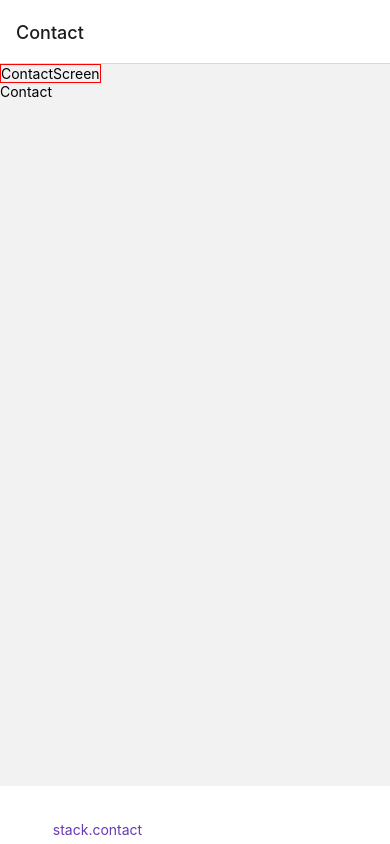
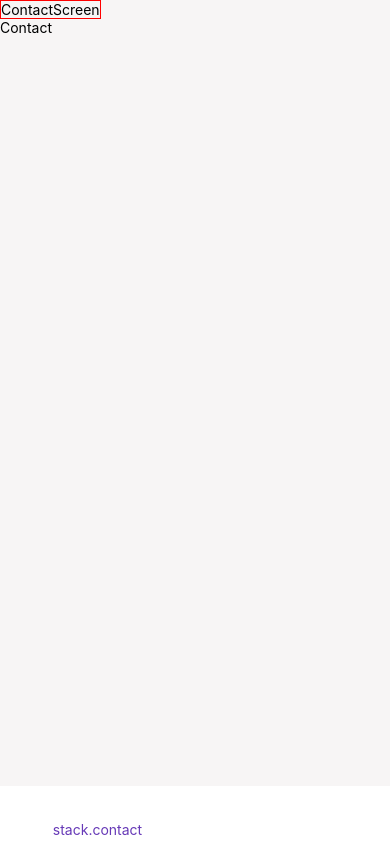
Before and after one commit to toanho1104/toanho-portfolio-app, a React Native app: screen /Contact in a window 390 px wide. Built offline with nearby package versions, Linux system fonts and the light colour scheme; some icons are missing.

Commit message:
custom default layout

```diff
--- a/src/components/bottomTabBar/index.tsx
+++ b/src/components/bottomTabBar/index.tsx
@@ -1,6 +1,5 @@
 // import Icon from '@components/icon';
 import Icon from '@components/icon';
-import {LottieImage} from '@components/lottie';
 import {
   BottomTabDescriptorMap,
   BottomTabNavigationEventMap,
@@ -90,11 +89,6 @@ export const CustomTabBar = ({
               onPress={onPress}
               onLongPress={onLongPress}
               style={styles.innerItem}>
-              {/* {
-                  BOTTOM_TAB_BAR_DATA[label as keyof TBottomStackParamList][
-                    isFocused as any
-                  ]
-                } */}
               <Icon
                 name={
                   BOTTOM_TAB_BAR_DATA[label as keyof TBottomStackParamList]
--- /dev/null
+++ b/src/components/layout/defaultLayout.tsx
@@ -0,0 +1,38 @@
+import {useTheme} from '@hooks/useTheme';
+import Animated from 'react-native-reanimated';
+
+import React, {useCallback, useMemo} from 'react';
+
+import {SafeAreaView, StatusBar, StyleSheet, View} from 'react-native';
+
+interface IProps {
+  children: React.ReactNode;
+}
+
+export const DefaultLayout = ({children}: IProps) => {
+  const {colors, themeMode} = useTheme();
+
+  const checkBarStyle = useMemo(() => {
+    return themeMode === 'dark' ? 'light-content' : 'dark-content';
+  }, [themeMode]);
+  return (
+    <View
+      style={StyleSheet.flatten([
+        styles.container,
+        {backgroundColor: colors.BACKGROUND_PRIMARY},
+      ])}>
+      <StatusBar
+        backgroundColor={colors.BACKGROUND_PRIMARY}
+        barStyle={checkBarStyle}
+      />
+
+      <SafeAreaView />
+      {children}
+    </View>
+  );
+};
+const styles = StyleSheet.create({
+  container: {
+    flex: 1,
+  },
+});
--- a/src/hooks/useCheck.ts
+++ b/src/hooks/useCheck.ts
@@ -2,7 +2,6 @@ import {Platform} from 'react-native';
 
 export const useCheck = () => {
   const isIosPlatform = () => {
-    console.log('check platform');
     return Platform.OS === 'ios';
   };
 
--- a/src/hooks/useTheme.tsx
+++ b/src/hooks/useTheme.tsx
@@ -60,10 +60,12 @@ type IThemeContext = {
 const LightTheme: TColor = {
   PRIMARY: '#000000',
   PRIMARY_DARK: '#111111',
+  BACKGROUND_PRIMARY: '#f7f5f5',
 };
 const DarkTheme: TColor = {
   PRIMARY: '#9847',
   PRIMARY_DARK: '#111111',
+  BACKGROUND_PRIMARY: '#242222',
 };
 
 export const useTheme = () => {
--- a/src/stacks/Bottomtab/index.tsx
+++ b/src/stacks/Bottomtab/index.tsx
@@ -11,7 +11,9 @@ const Tab = createBottomTabNavigator<TBottomStackParamList>();
 
 export const BottomStack = () => {
   return (
-    <Tab.Navigator tabBar={props => <CustomTabBar {...props} />}>
+    <Tab.Navigator
+      tabBar={props => <CustomTabBar {...props} />}
+      screenOptions={{headerShown: false}}>
       <Tab.Screen name="Contact" component={ContactScreen} />
       <Tab.Screen name="Skill" component={SkillScreen} />
     </Tab.Navigator>
--- a/src/stacks/ContactStack/screens/ContactScreen.tsx
+++ b/src/stacks/ContactStack/screens/ContactScreen.tsx
@@ -1,3 +1,4 @@
+import {DefaultLayout} from '@components/layout/defaultLayout';
 import {useTheme} from '@hooks/useTheme';
 import {useTranslation} from 'react-i18next';
 
@@ -9,7 +10,6 @@ interface IProps {}
 export const ContactScreen = ({}: IProps) => {
   const {colors, setThemeMode, themeMode} = useTheme();
   const {t} = useTranslation('contact');
-  console.log(t);
 
   const _handlePress = () => {
     if (themeMode === 'dark') {
@@ -20,11 +20,11 @@ export const ContactScreen = ({}: IProps) => {
   };
 
   return (
-    <>
+    <DefaultLayout>
       <TouchableNativeFeedback onPress={_handlePress}>
         <Text style={{color: colors.PRIMARY}}>ContactScreen</Text>
       </TouchableNativeFeedback>
       <Text style={{color: colors.PRIMARY}}>{t('Contact')}</Text>
-    </>
+    </DefaultLayout>
   );
 };
--- a/src/stacks/SkillsStack/screens/SkillScreen.tsx
+++ b/src/stacks/SkillsStack/screens/SkillScreen.tsx
@@ -1,3 +1,4 @@
+import {DefaultLayout} from '@components/layout/defaultLayout';
 import {LottieImage} from '@components/lottie';
 import {useTranslation} from 'react-i18next';
 
@@ -8,11 +9,12 @@ import {Text, TouchableOpacity} from 'react-native';
 interface IProps {}
 export const SkillScreen = ({}: IProps) => {
   const {t, i18n} = useTranslation('skill');
-  console.log({t});
   const _handleChangeLangues = () => {
     i18n.changeLanguage('vn');
   };
+
   return (
+    <DefaultLayout>
       <TouchableOpacity onPress={_handleChangeLangues}>
         <Text>SkillScreen</Text>
         <Text>{`${t('Contact')}`}</Text>
@@ -24,5 +26,6 @@ export const SkillScreen = ({}: IProps) => {
           source={require('../../../components/lottie/assets/image/196-material-wave-loading.json')}
         />
       </TouchableOpacity>
+    </DefaultLayout>
   );
 };
--- a/src/stacks/index.tsx
+++ b/src/stacks/index.tsx
@@ -1,7 +1,10 @@
 import {useTheme} from '@hooks/useTheme';
 import {NavigationContainer} from '@react-navigation/native';
 
+// import {SafeAreaView} from 'react-native-safe-area-context';
 import React from 'react';
+
+import {SafeAreaView, StatusBar, StyleSheet, View} from 'react-native';
 
 import {BottomStack} from './BottomTab';
 
@@ -11,8 +14,16 @@ export default function Navigation() {
   return (
     <NavigationContainer>
       <ThemeContextProvider>
+        {/* <SafeAreaView> </SafeAreaView> */}
         <BottomStack />
       </ThemeContextProvider>
     </NavigationContainer>
   );
 }
+
+const styles = StyleSheet.create({
+  safeAreaView: {
+    flex: 1,
+    backgroundColor: 'red',
+  },
+});
```
Lines whose indentation alone changed are shown as unchanged.
